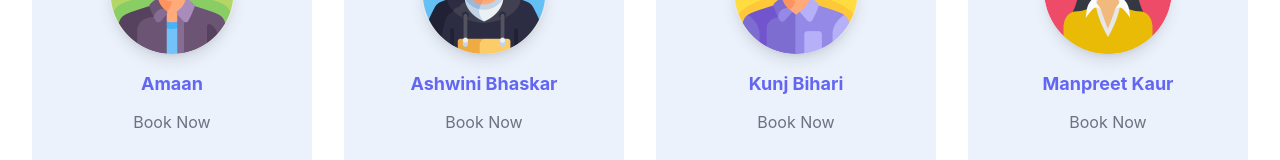
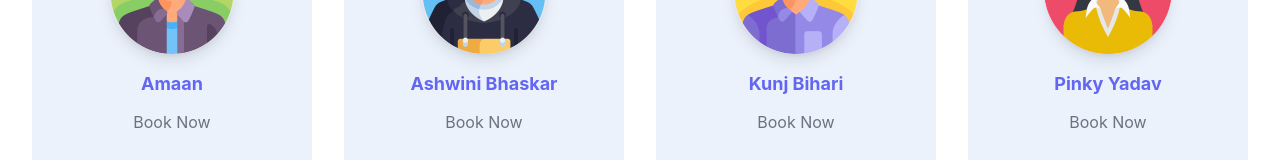
Before and after one commit to DiamondOre-Consulting/diamondore-web, a React (Vite) app: page /team in a window 1280 px wide. Shown: the part 422-582 px from the top of the page. Built offline with nearby package versions, Linux system fonts and the light colour scheme.

Commit message:
New Mentor added

```diff
--- a/src/Pages/HrList.jsx
+++ b/src/Pages/HrList.jsx
@@ -222,12 +222,12 @@ const HrList = () => {
 
             <div className="flex flex-col gap-3">
               <div class="text-center font-bold text-indigo-500 md:text-lg">
-                Manpreet Kaur
+                Pinky Yadav
               </div>
               <a
                 class="mb-3 text-center text-sm text-gray-500 md:mb-4 md:text-base hover:text-newBlue cursor-pointer"
                 target="_blank"
-                href="#"
+                href="https://meetpro.club/PinkyYadav"
               >
                 Book Now
               </a>
```
